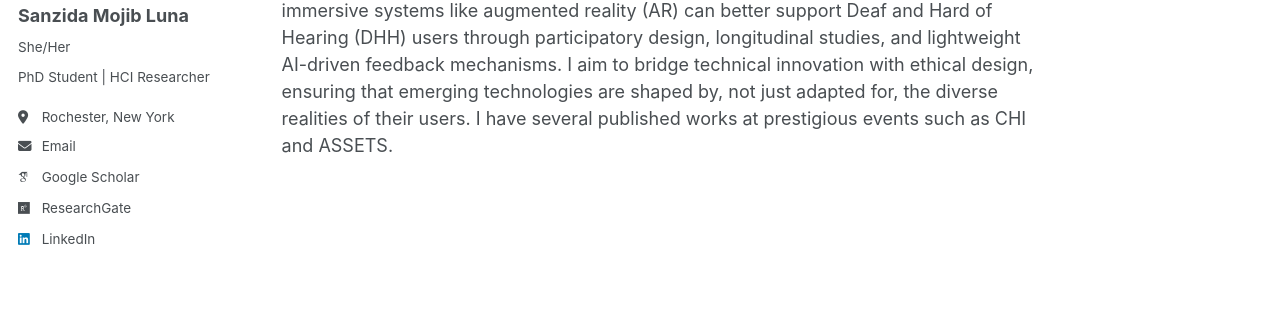
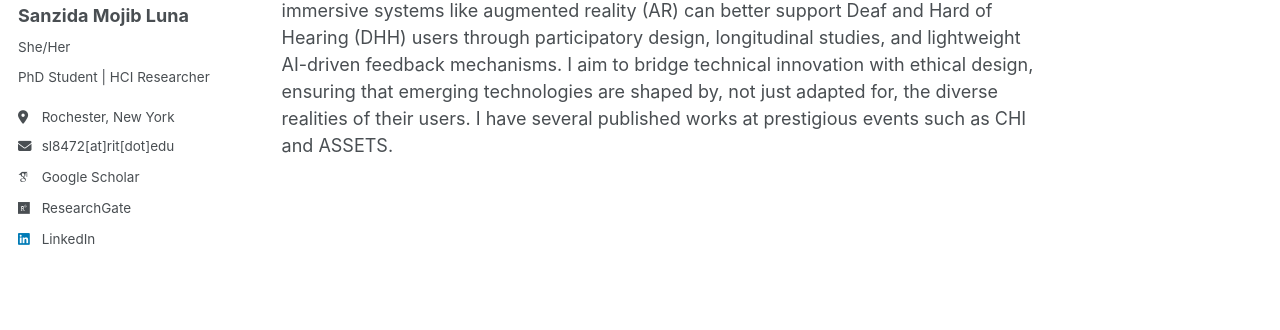
Before and after one commit to SanzidaMojibLuna/SanzidaMojibLuna.github.io, a Jekyll site: the page built from _pages/about.md, in a window 1280 px wide. Shown: the part 279-609 px from the top of the page. Built offline with Jekyll 4.4.1, drawn with Linux system fonts in a browser that asks for light colours; some web fonts are replaced.

Commit message:
Update author-profile.html

```diff
--- a/_includes/author-profile.html
+++ b/_includes/author-profile.html
@@ -34,7 +34,7 @@
         <li><a href="{{ author.uri }}"><i class="fas fa-fw fa-link icon-pad-right" aria-hidden="true"></i>{{ site.data.ui-text[site.locale].website_label | default: "Website" }}</a></li>
       {% endif %}
       {% if author.email %}
-        <li><a href="mailto:{{ author.email }}"><i class="fas fa-fw fa-envelope icon-pad-right" aria-hidden="true"></i>{{ site.data.ui-text[site.locale].email_label | default: "sl8472[at]rit[dot]edu" }}</a></li>
+        <li><a href="mailto:{{ author.email }}"><i class="fas fa-fw fa-envelope icon-pad-right" aria-hidden="true"></i>{{ <!--site.data.ui-text[site.locale].email_label | default: "sl8472[at]rit[dot]edu"--> author.email }}</a></li>
       {% endif %}
 
       <!-- Font Awesome and Academicons icons / Academic websites -->
```
